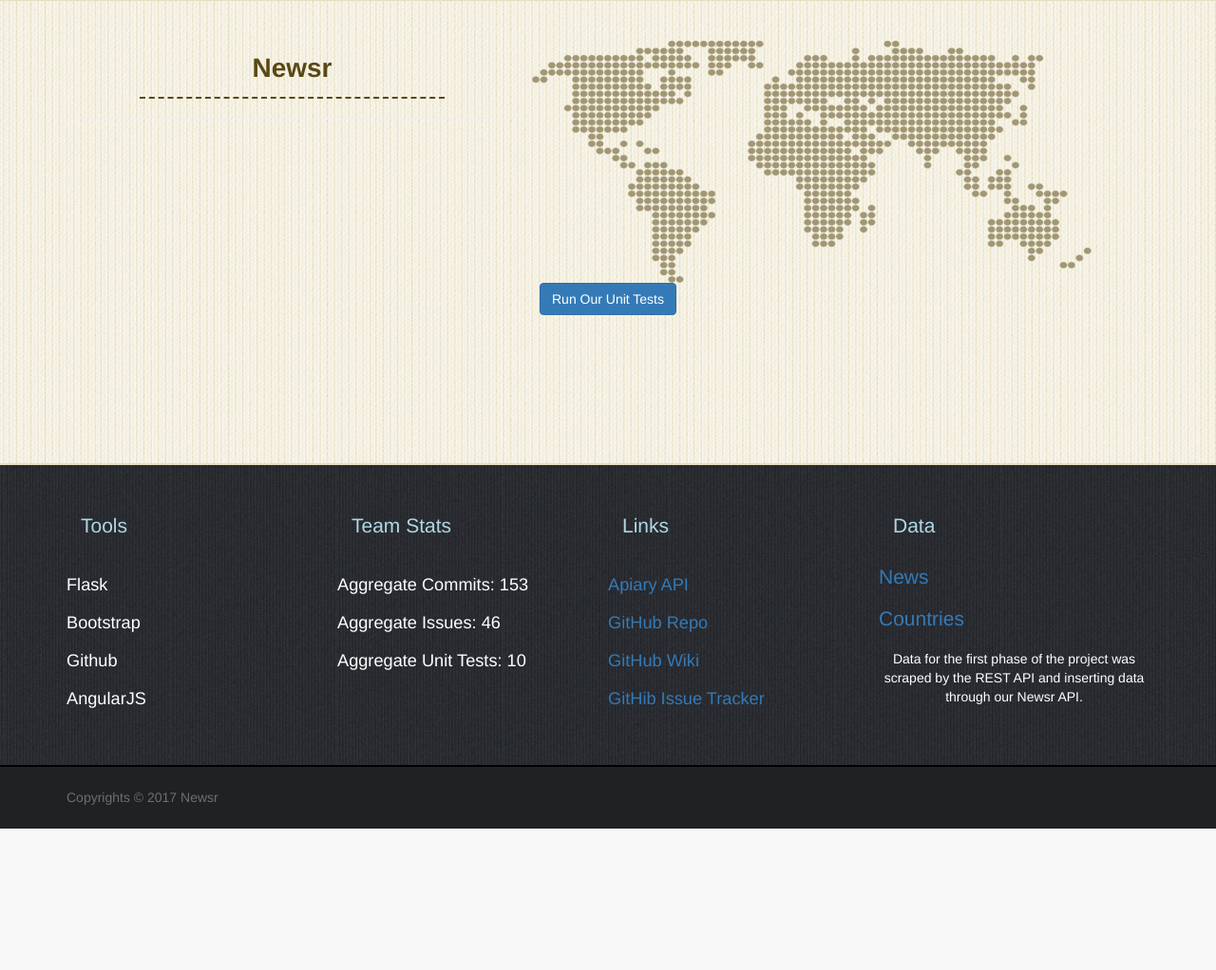
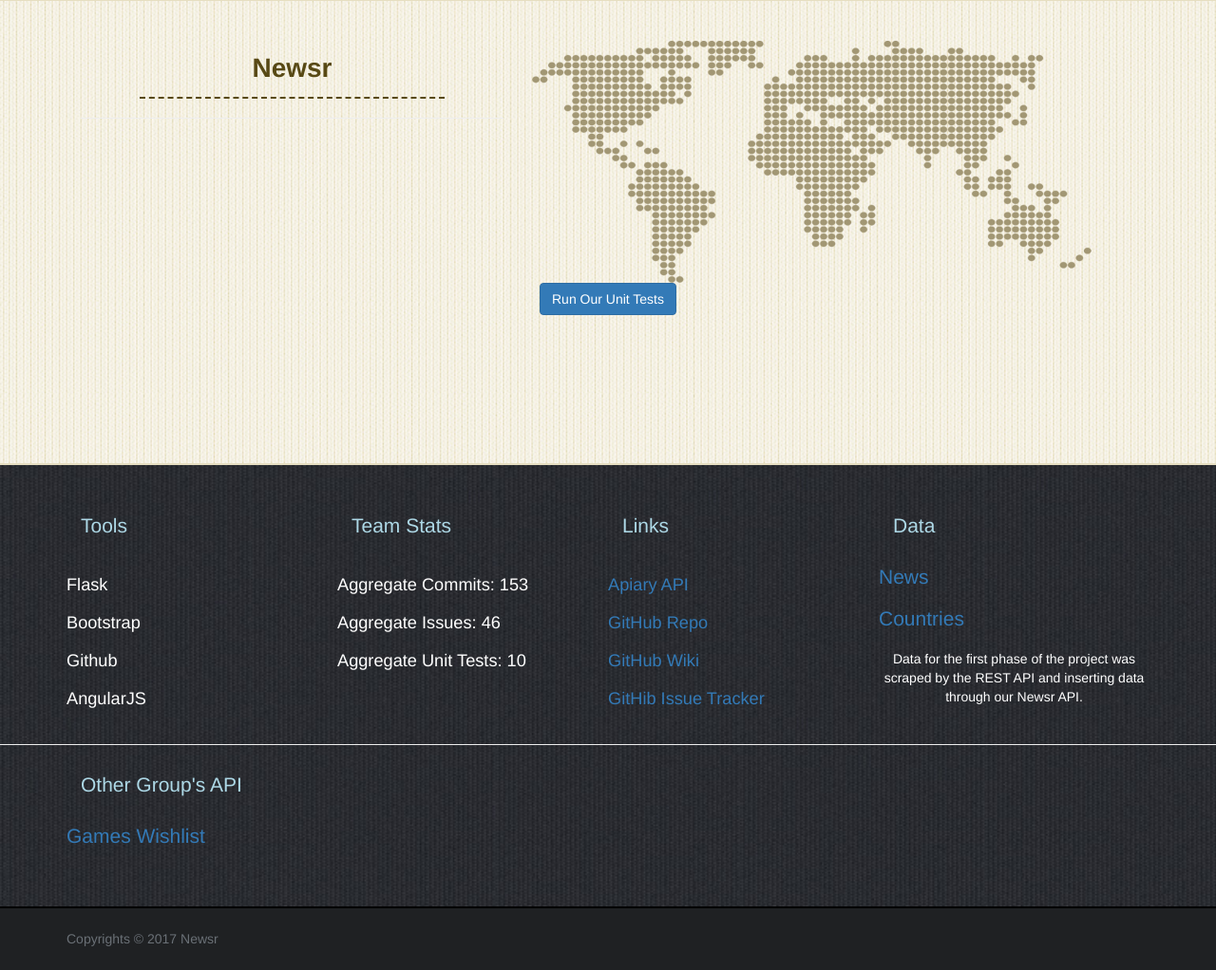
Before and after one commit to brianqvpham/cs373-idb, a Flask app: page /about/ in a window 1280 px wide. Shown: the part 1980-3002 px from the top of the page at 95% size. Before the commit the page ends 2853 px from the top, so only its background shows below. Run offline with Flask 2, Linux system fonts and the light colour scheme; parts of the project's set-up code (start-up, migrations or seed data) failed here and were passed over; some libraries are stand-ins or nearby versions.

Commit message:
fixing wishlist page

```diff
--- a/app/static/style.css
+++ b/app/static/style.css
@@ -7,6 +7,13 @@
 .table-id-row {
 	width:3%;
 }*/
+
+
+.dropdown-content a:hover{background-color: #f1f1f1}
+.dropdown:hover .dropdown-content{
+    display:block;
+}
+
 
 
 .wishlist-background {
--- a/app/templates/about.html
+++ b/app/templates/about.html
@@ -278,8 +278,21 @@
         		<p class="header-centered">Data for the first phase of the project was scraped by the REST API and inserting data through our Newsr API.</p>
 
         		</div>
+        </div>
+    </div>
+    <hr>
+    <div class="container">
+       <div class="tools col-md-3">
+	          	<h4>Other Group's API</h4>
+	  			  <div class="row">
+	                        <h4><a href="/wishlist/"> Games Wishlist</a></h4>
+
 
 	        	  </div>
+
+	   </div>
+	 </div>
+
 </div>
 <!-- footer -->
 
```
Also changed, not shown: app/templates/wishlist.html (+11 -8 lines). Lines whose indentation alone changed are shown as unchanged.
